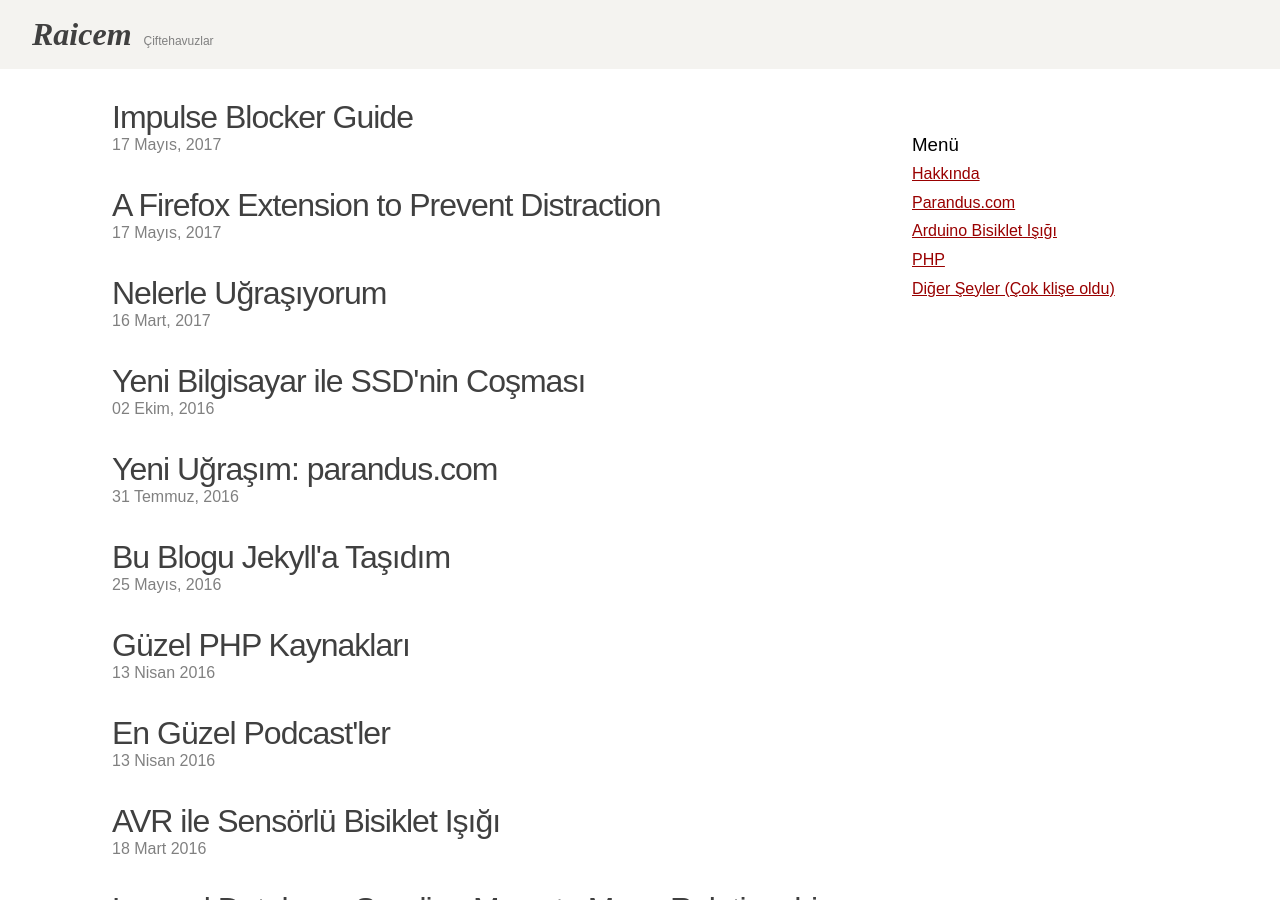
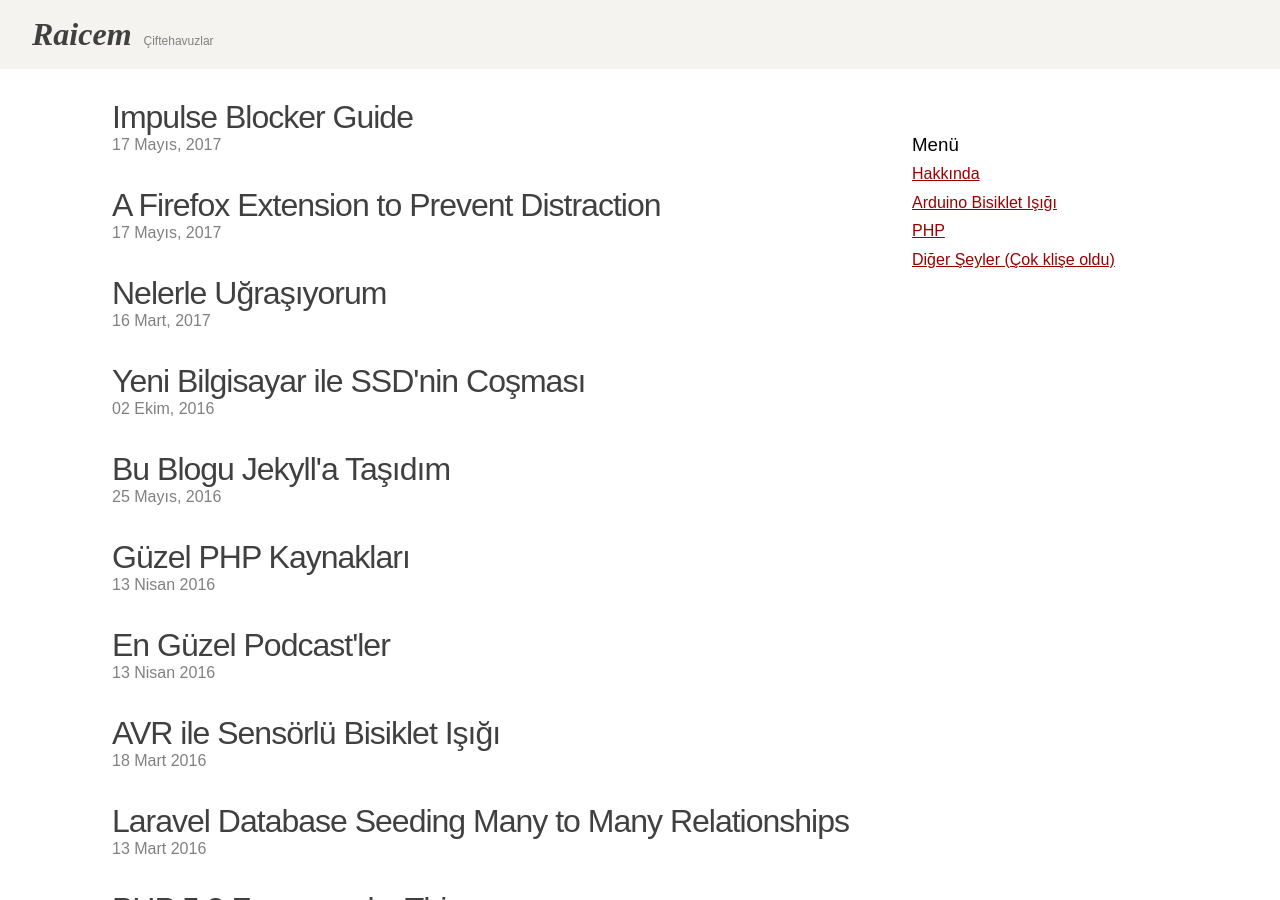
Before and after one commit to raicem/ciftehavuz, a Jekyll site: the page built from index.html, in a window 1280 px wide and 900 px high. Built offline with Jekyll 4.4.1, drawn with Linux system fonts in a browser that asks for light colours; nearby versions of some CDN libraries; the list of posts is cut into pages by our own code; some of the changed text lies outside the part shown.

Commit message:
removing some stuff

```diff
--- a/_layouts/default.html
+++ b/_layouts/default.html
@@ -29,11 +29,6 @@
 					<li class="archive-item">
 						<a class="archive-link" href="{{ site.baseurl }}/hakkinda">
 							Hakkında
-						</a>
-					</li>
-					<li class="archive-item">
-						<a class="archive-link" href="{{ site.baseurl }}/2016/07/31/yeni-ugrasim-parandus-com/">
-							Parandus.com
 						</a>
 					</li>
 					<li class="archive-item">
```
Also changed, not shown: _posts/2016-07-31-yeni-ugrasim-parandus-com.md (+1 -1 lines), 1 other file.
